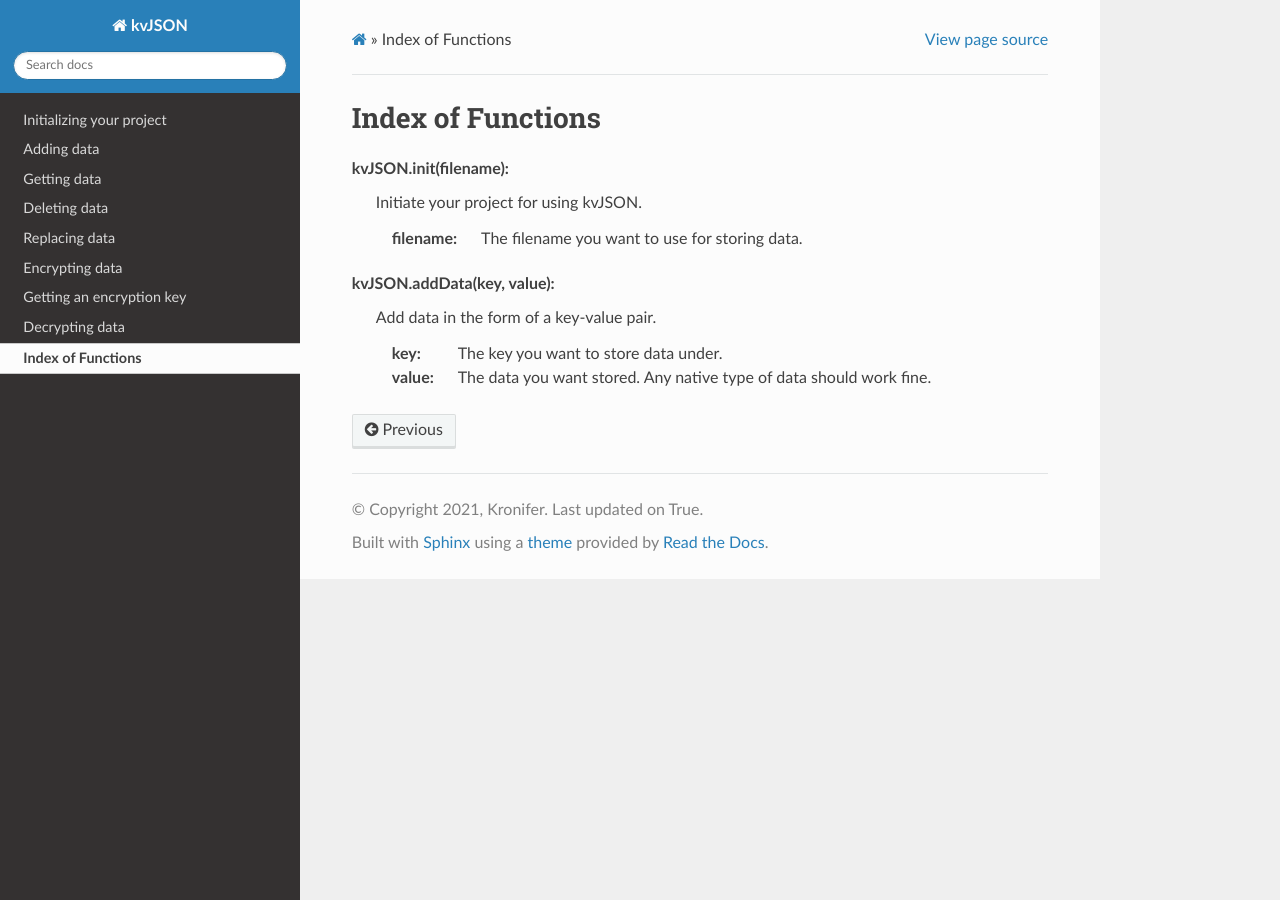
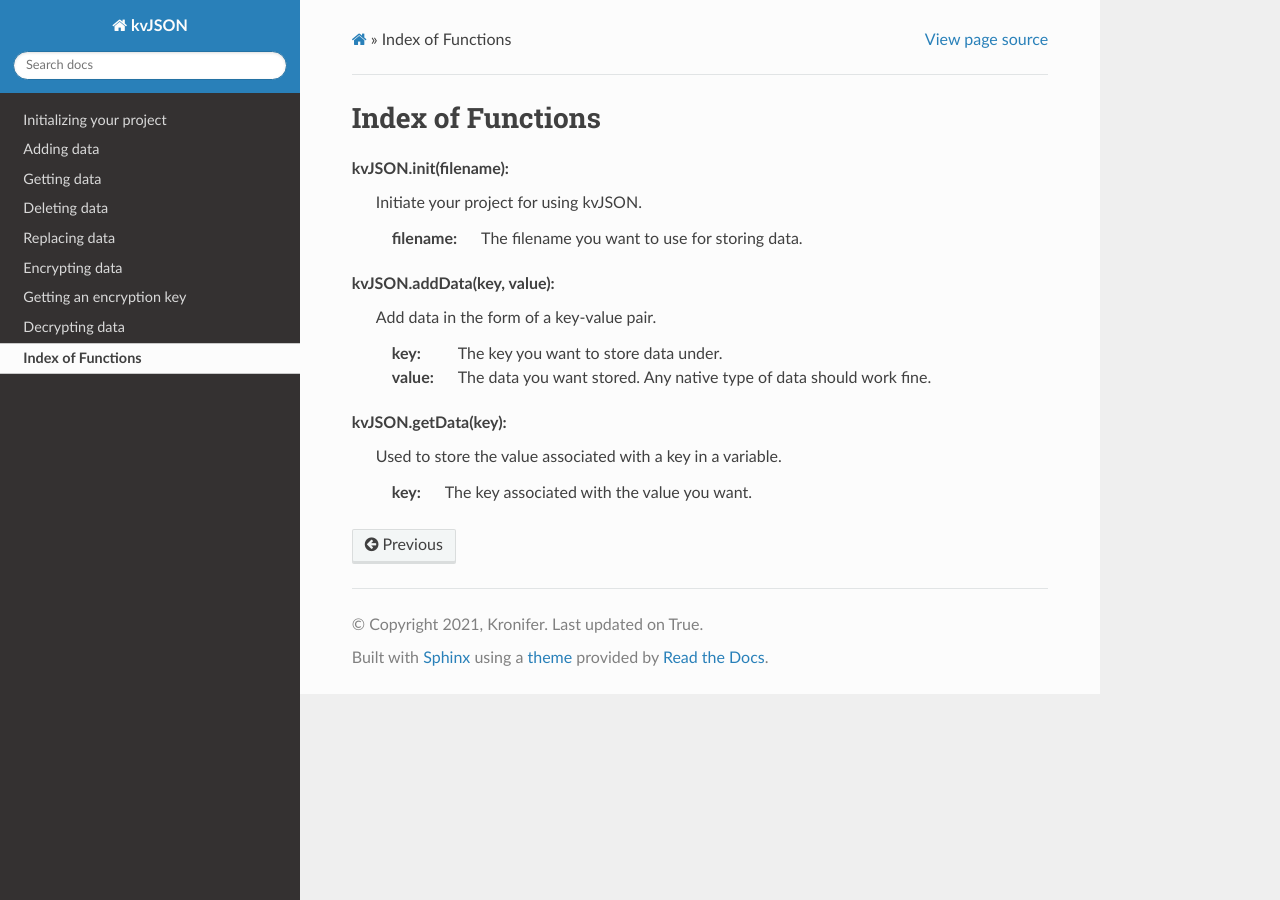
Before and after one commit to Kronifer/kvJSON-docs, a Sphinx documentation site: the page built from docs/Function-index.rst, in a window 1280 px wide. Built offline with Sphinx 7.4.7 and the Read the Docs theme 2.0.0, drawn with Linux system fonts in a browser that asks for light colours.

Commit message:
More functions in index

```diff
--- a/docs/Function-index.rst
+++ b/docs/Function-index.rst
@@ -14,3 +14,8 @@ kvJSON.addData(key, value):
     :key: The key you want to store data under.
 
     :value: The data you want stored. Any native type of data should work fine.
+
+kvJSON.getData(key):
+    Used to store the value associated with a key in a variable.
+
+    :key: The key associated with the value you want.
```
